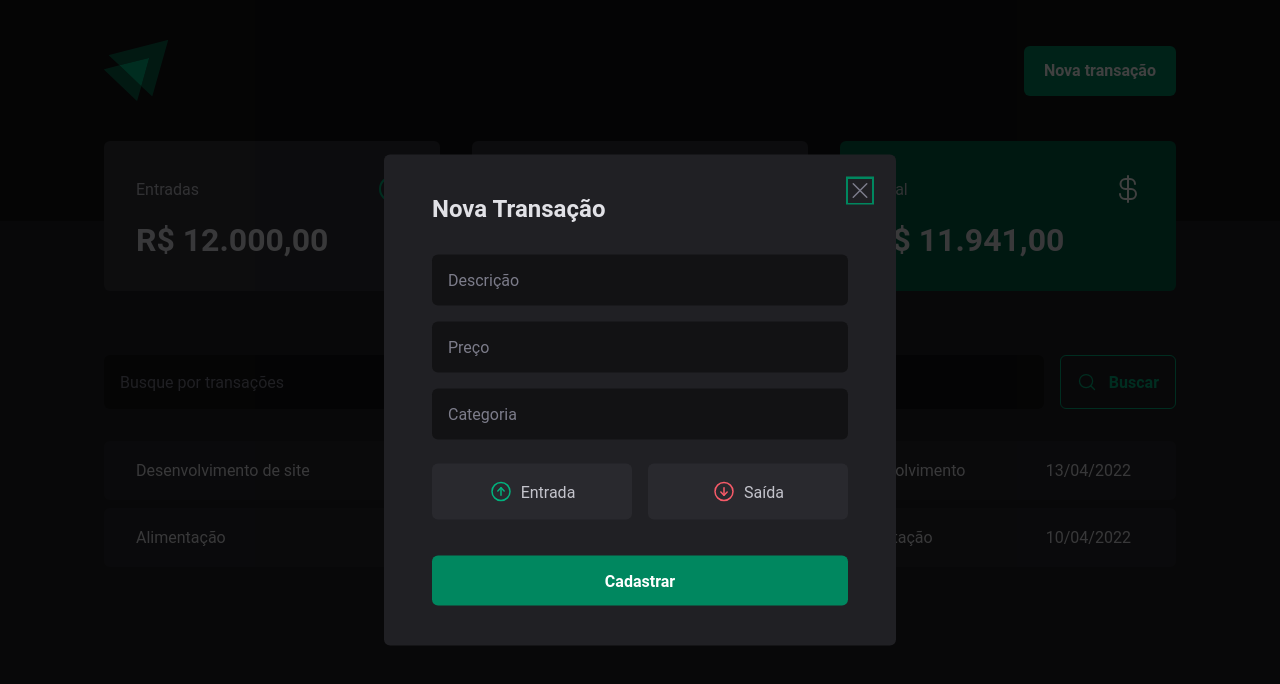
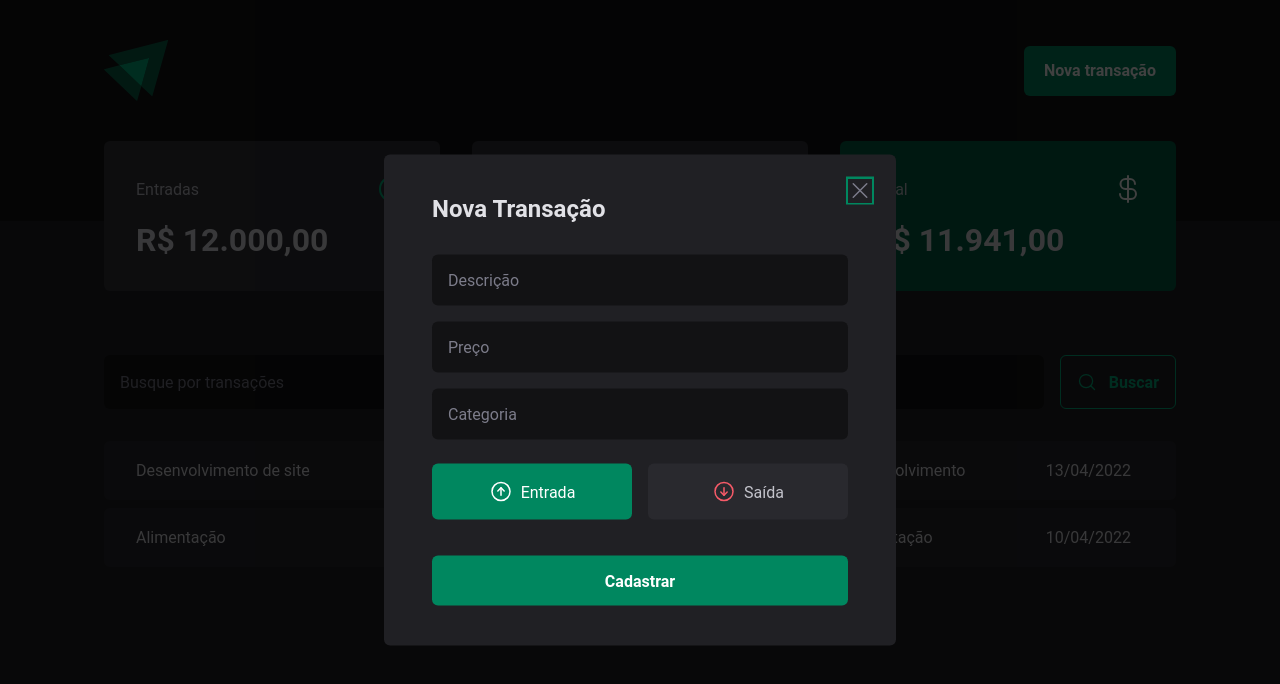
Before and after one commit to francelinom/td-money, a React app: page / in a window 1280 px wide. Both pictures are taken after a click on the button "Nova transação". Shown: the top 684 px of the page. Built offline with nearby package versions, Linux system fonts and the light colour scheme; data requests are answered from the project's data file; the HTML template or start-up script is replaced by a standard one.

Commit message:
feat: adding button control of type

```diff
--- a/src/components/NewTransactionModal/index.tsx
+++ b/src/components/NewTransactionModal/index.tsx
@@ -3,7 +3,7 @@
 import { CloseButton, Content, Overlay, TransactionType, TransactionTypeButton } from './styles';
 
 import * as z from 'zod'
-import { useForm } from 'react-hook-form';
+import { Controller, useForm } from 'react-hook-form';
 import { zodResolver } from '@hookform/resolvers/zod';
 
 const newTransactionFormSchema = z.object({
@@ -17,11 +17,15 @@
 
 export function NewTransactionModal() {
     const {
+        control,
         register,
         handleSubmit,
         formState: { isSubmitting }
     } = useForm<NewTransactionFormInputs>({
-        resolver: zodResolver(newTransactionFormSchema)
+        resolver: zodResolver(newTransactionFormSchema),
+        defaultValues: {
+            type: 'income'
+        }
     })
 
     function handleCreateNewTransaction(data: NewTransactionFormInputs) {
@@ -56,7 +60,12 @@
                         {...register('category')}
                     />
 
-                    <TransactionType>
+                    <Controller
+                        control={control}
+                        name='type'
+                        render={({ field }) => {
+                            return (
+                                <TransactionType onValueChange={field.onChange} value={field.value}>
                                     <TransactionTypeButton variant="income" value="income">
                                         <ArrowCircleUp size={24} />
                                         Entrada
@@ -66,6 +75,10 @@
                                         Saída
                                     </TransactionTypeButton>
                                 </TransactionType>
+                            )
+                        }}
+
+                    />
 
                     <button type="submit" disabled={isSubmitting}>
                         Cadastrar
```
Lines whose indentation alone changed are shown as unchanged.
